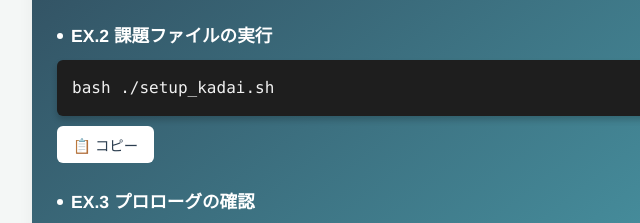
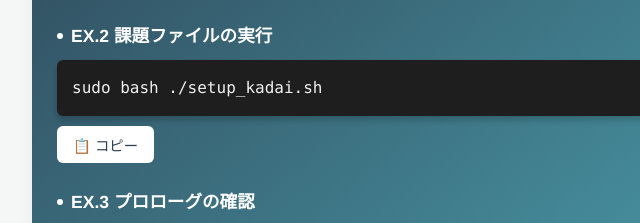
Before and after one commit to vtmacs/kosen, a plain HTML site: page apache_setup.html in a window 1280 px wide. Shown: the part 4368-4591 px from the top of the page, 208-848 px from the left. Drawn offline with Linux system fonts and the light colour scheme.

Commit message:
Update apache_setup.html

```diff
--- a/apache_setup.html
+++ b/apache_setup.html
@@ -409,7 +409,7 @@
 
         <h3>EX.2 課題ファイルの実行</h3>
         <div class="terminal-window">
-            <pre id="cmdEX2">bash ./setup_kadai.sh</pre>
+            <pre id="cmdEX2">sudo bash ./setup_kadai.sh</pre>
         </div>
         <button onclick="copyToClipboard('cmdEX2')">📋 コピー</button>
 
```
